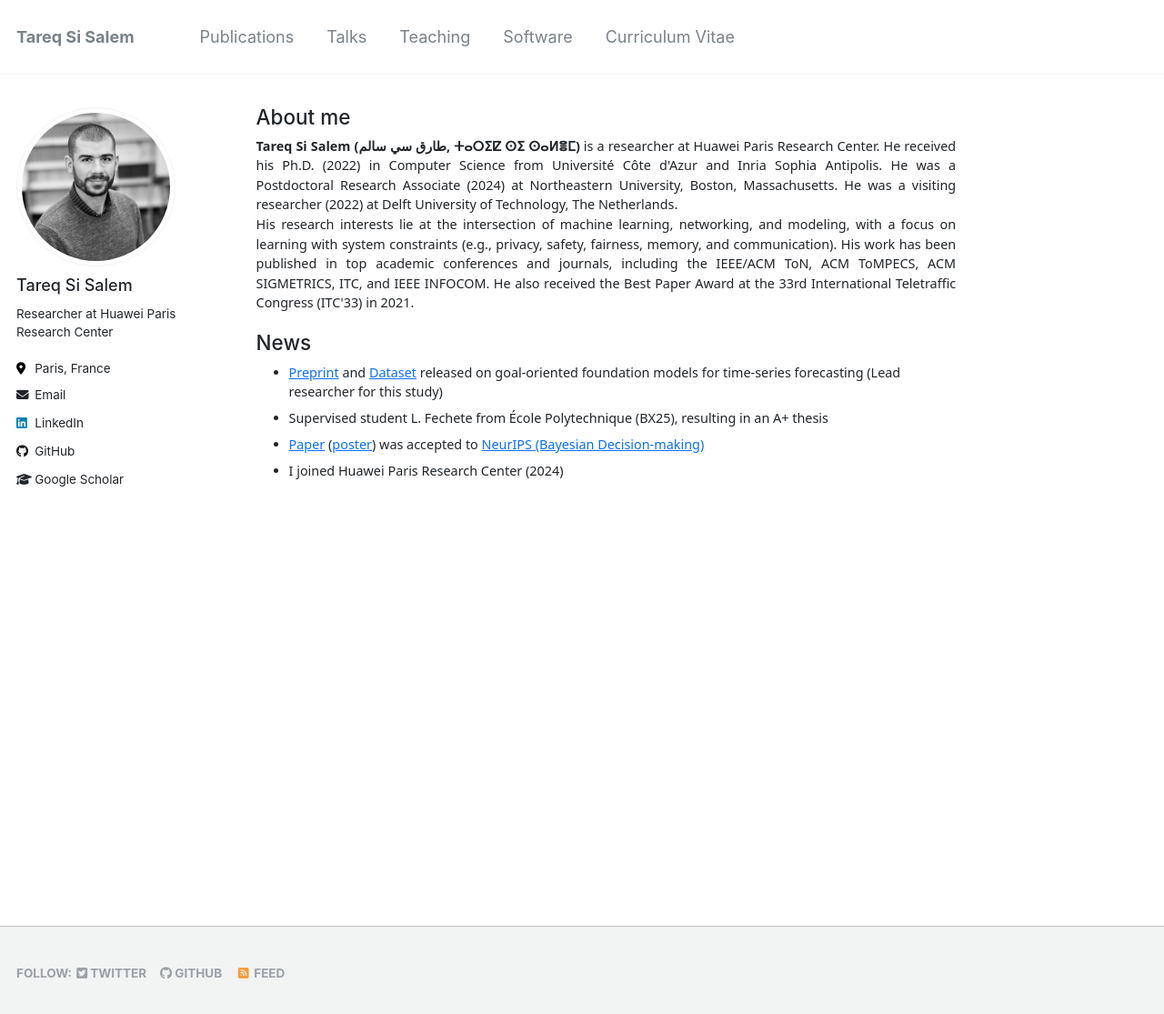
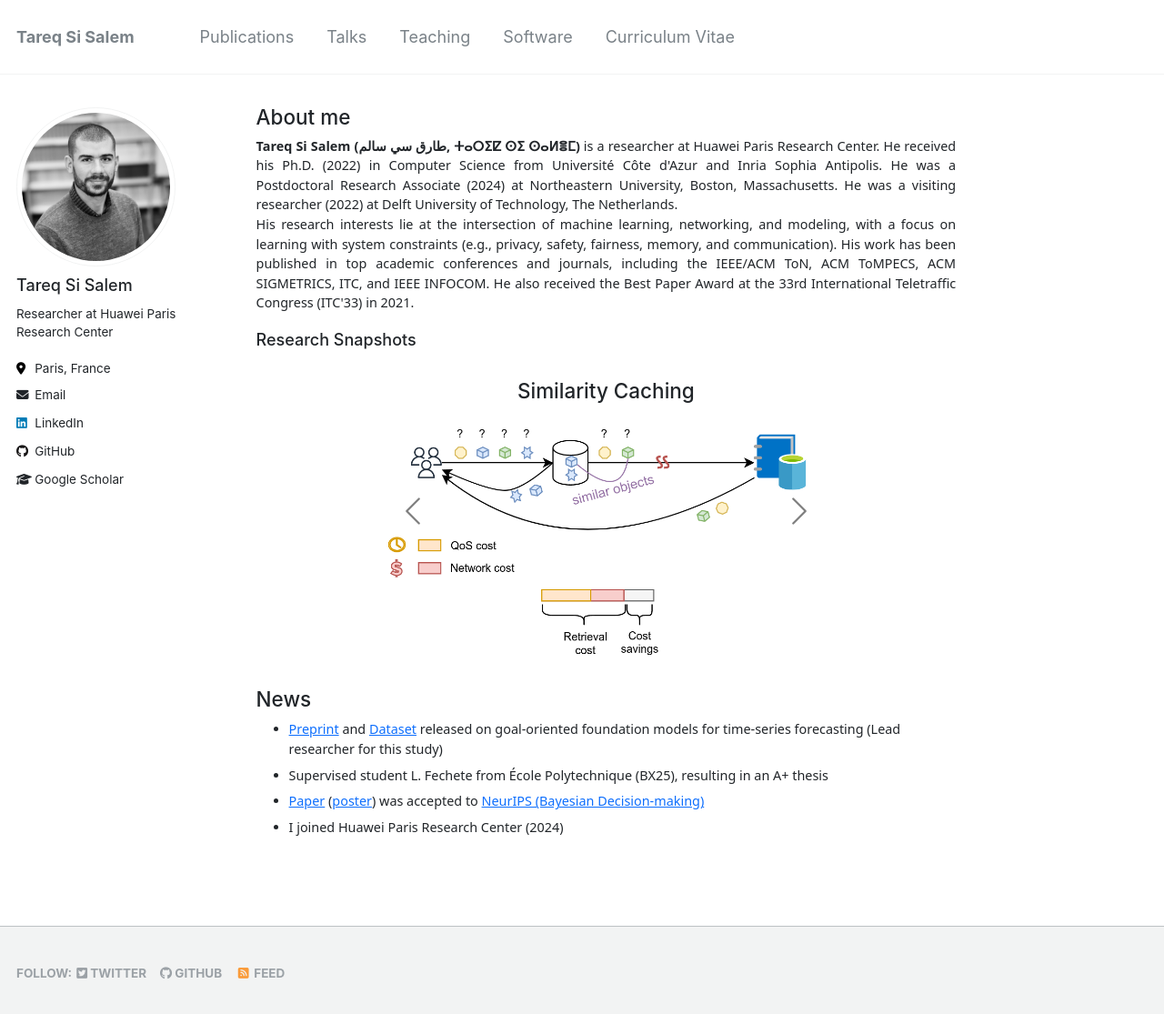
Before and after one commit to tareq-si-salem/tareq-si-salem.github.io, a Jekyll site: the page built from _pages/about.md, in a window 1280 px wide and 1128 px high. Shown: the top 1115 px of the window at 91% size. Built offline with Jekyll 4.4.1, drawn with Linux system fonts in a browser that asks for light colours.

Commit message:
Update about.md

```diff
--- a/_pages/about.md
+++ b/_pages/about.md
@@ -17,7 +17,7 @@ redirect_from:
  His research interests lie at the intersection of machine learning, networking, and modeling, with a focus on learning with system constraints (e.g., privacy, safety, fairness, memory, and communication). His work has been published in top academic conferences and journals, including the IEEE/ACM ToN, ACM ToMPECS, ACM SIGMETRICS, ITC, and IEEE INFOCOM. He also received the Best Paper Award at the 33rd International Teletraffic Congress (ITC'33) in 2021.
  </p>
 
-<!-- <h6>Research Snapshots</h6>
+<h6>Research Snapshots</h6>
 <center>
  <div id="carouselExampleInterval" class="carousel carousel-dark slide" data-bs-ride="carousel" style="width:500px; height: 300px;">
 <div class="carousel-inner">
@@ -92,7 +92,7 @@ redirect_from:
  </center>
 <script src="https://cdn.jsdelivr.net/npm/bootstrap@5.2.3/dist/js/bootstrap.bundle.min.js" integrity="sha384-kenU1KFdBIe4zVF0s0G1M5b4hcpxyD9F7jL+jjXkk+Q2h455rYXK/7HAuoJl+0I4" crossorigin="anonymous"></script>
  <br/><br/>
- -->
+
 
 <h5> News </h5>
 <ul>
```
